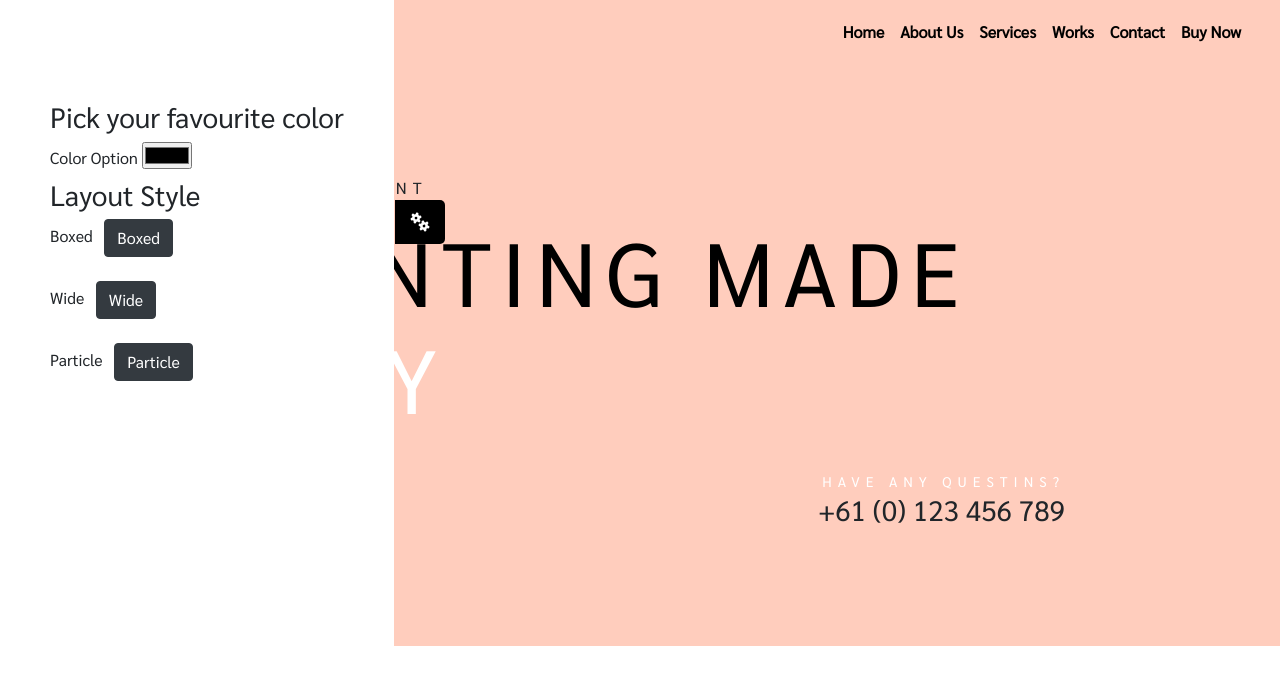
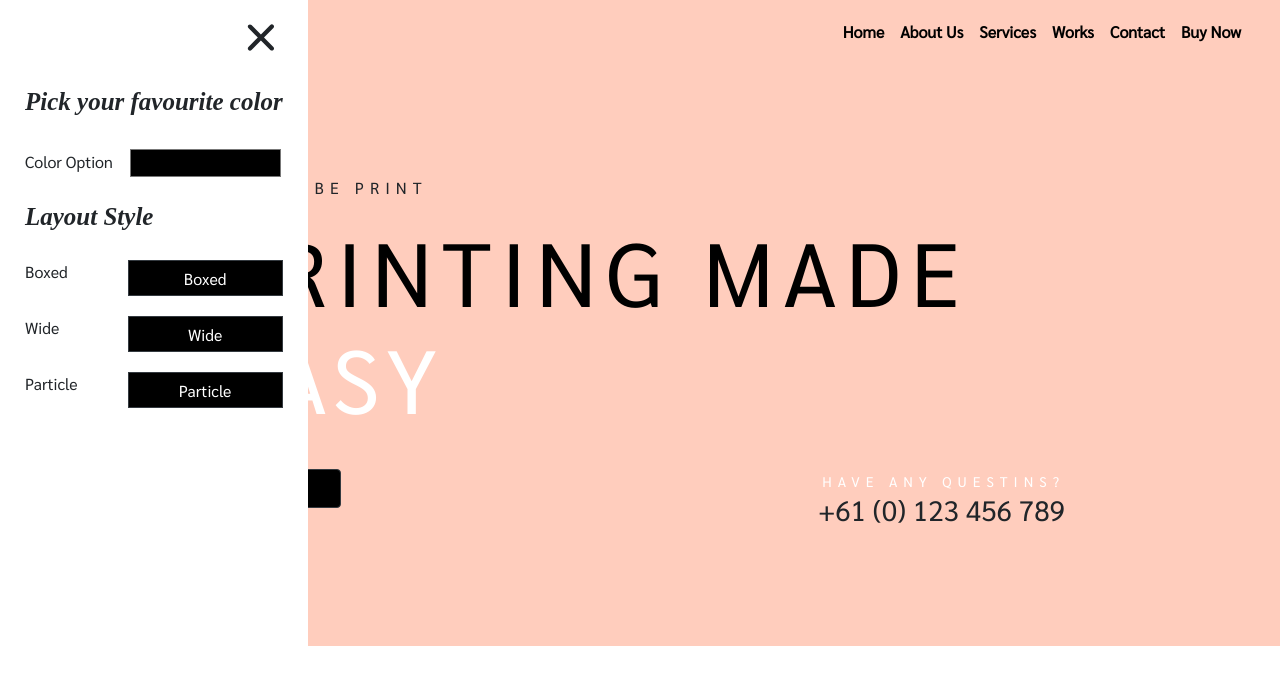
Before and after one commit to nazifa22/bePrint, a plain HTML site: page index.html in a window 1280 px wide. Both pictures are taken after a click on the element 25 px from the left and 222 px from the top of the page. Drawn offline with nearby package versions, Linux system fonts and the light colour scheme; files whose address does not match are found by name.

Commit message:
"Done color panel"

```diff
--- a/assets/js/custom.js
+++ b/assets/js/custom.js
@@ -8,7 +8,15 @@ $(document).ready(function(){
     $('.icon').css({'left': '0'});
 
     $('.icon').click(function(){
-        $('.main-div').slideToggle(500);
-        $(this).css({'left': '395px', 'transition': 'all 0.3s linear'});
+        // $(this).toggle();
+        $('.main-div').slideDown(1000);
+        // $(this).css({'left': '308px', 'transition': 'all 0.3s linear'});
+        $(this).slideUp(1000);
+    });
+
+    $('#cancel').click(function(){
+        $('.main-div').slideUp(1000);
+        $('.icon').slideDown(1000);
+        // $('.icon').css({'left': '0', 'transition': 'all 0.3s linear'});
     });
 });
--- a/assets/sass/layout/_homepage.sass
+++ b/assets/sass/layout/_homepage.sass
@@ -135,8 +135,56 @@ body
         position: fixed
         top: 0
         left: 0
-        padding: 100px 50px
+        padding: 20px 25px
         height: 100vh
+
+        .cancel
+            text-align: right
+            margin-bottom: 10px
+
+            svg
+                font-size: 35px
+
+        .color
+
+            label
+                padding-top: 5px
+
+            h3
+                font-size: 25px;
+                font-family: serif;
+                font-style: italic;
+                font-weight: bold;
+                padding: 20px 0
+
+            input[type="color"]
+                float: right
+                border: none;
+                background: none;
+                width: 155px
+                height: 36px
+
+        .layout
+
+            h3
+                font-size: 25px
+                font-family: serif
+                font-style: italic
+                font-weight: bold
+                padding: 20px 0
+
+            button
+                float: right
+                background-color: $black
+                border-radius: 0px
+                width: 155px
+                height: 36px
+
+                &:hover
+                    border: 1px solid $black
+                    background: transparent
+                    color: $black
+
 
 // Color Picker
 
--- a/index.html
+++ b/index.html
@@ -103,6 +103,9 @@
                     <i class="fas fa-cogs"></i>
                 </div>
                 <div class="main-div">
+                    <div class="cancel">
+                        <i class="fas fa-times" id="cancel"></i>
+                    </div>
                     <div class="color">
                         <h3>Pick your favourite color</h3>
                         <label>Color Option</label>
```
Also changed, not shown: assets/css/style.css.
